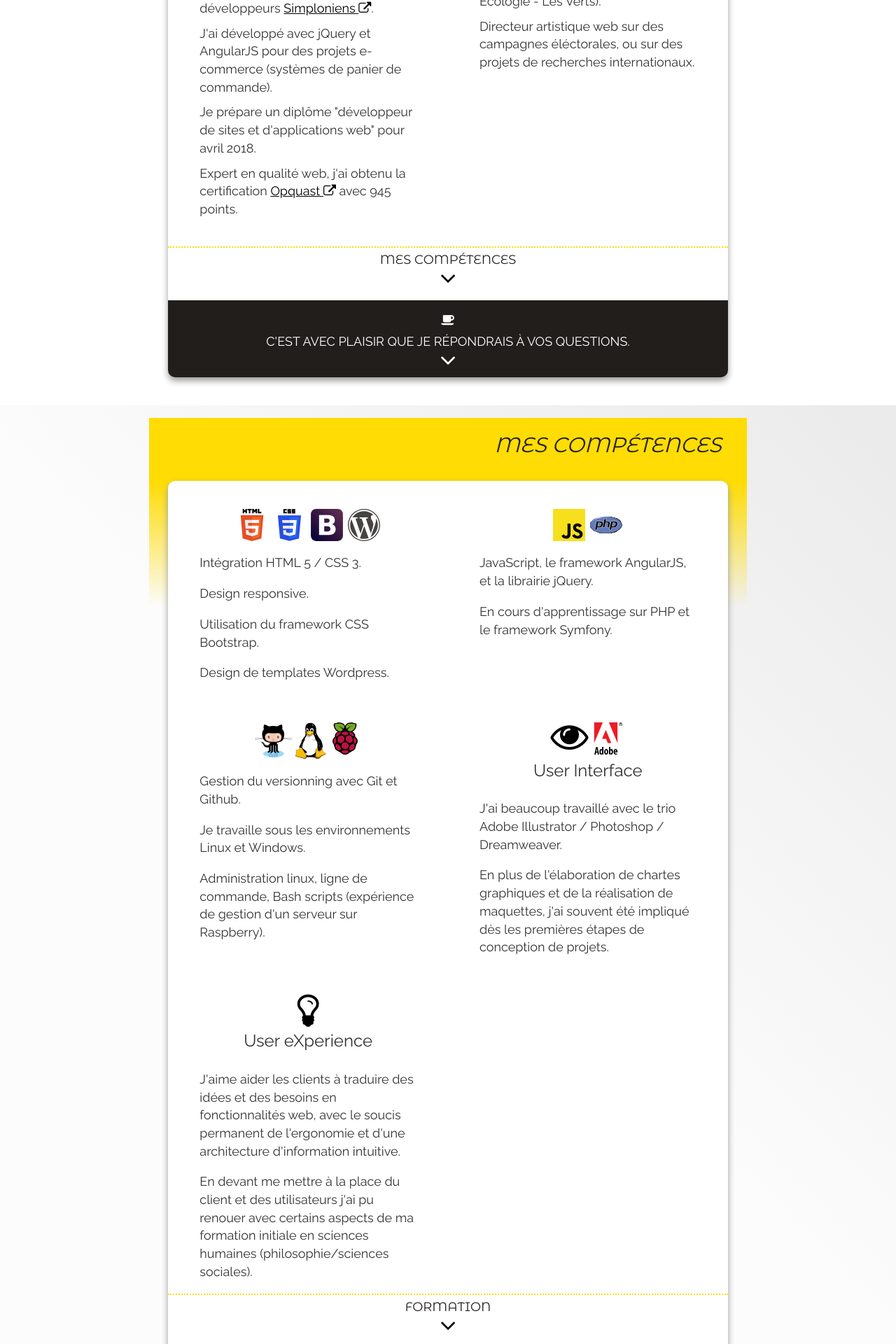
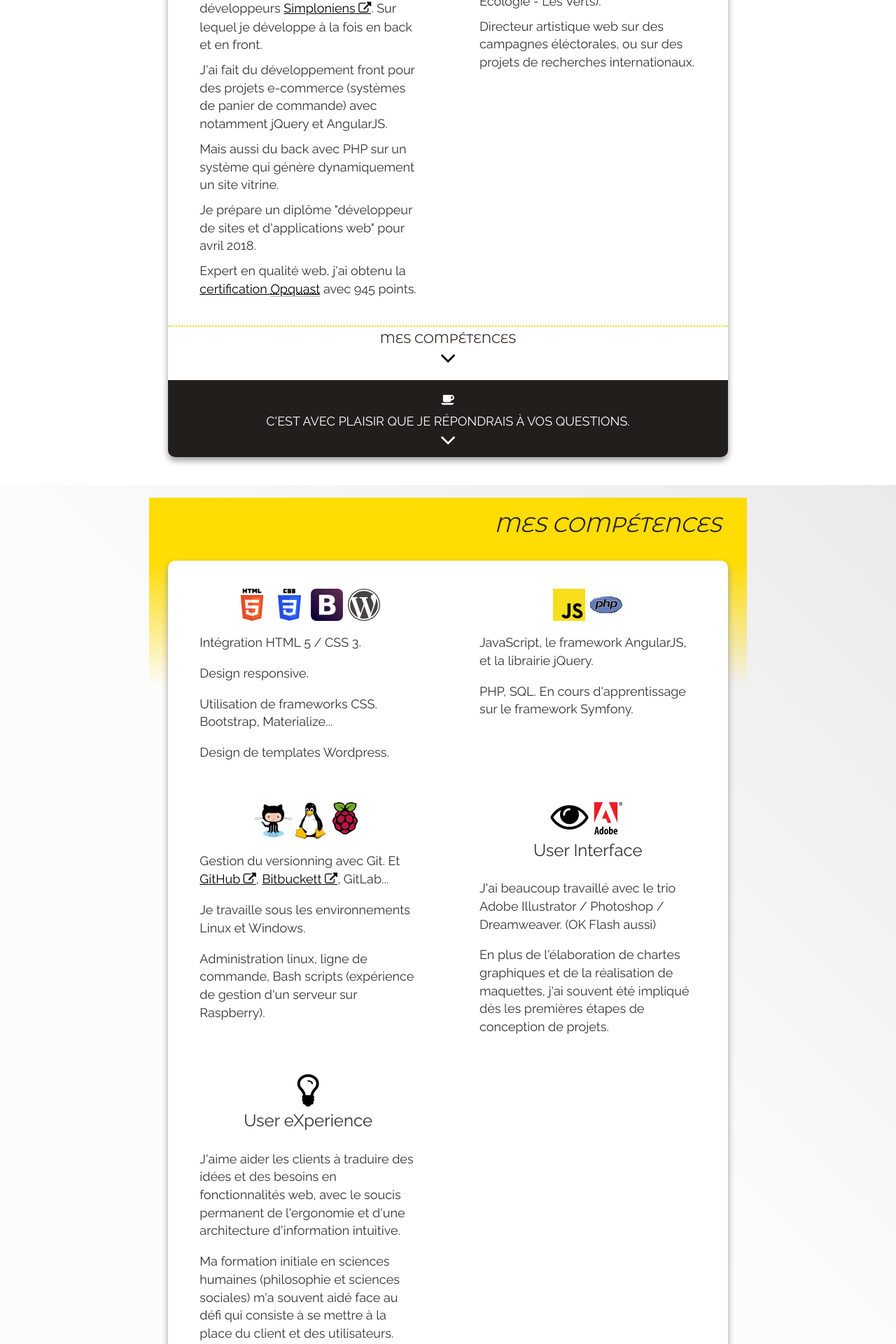
Before and after one commit to albanblanchard/resume, a PHP site: page / in a window 1280 px wide. Shown: the part 1200-3120 px from the top of the page at 70% size. Run offline with PHP 8.4, Linux system fonts and the light colour scheme.

Commit message:
corrections contenus + jquery + css

```diff
--- a/assets/css/master.css
+++ b/assets/css/master.css
@@ -9,8 +9,17 @@ body {
 }
 /*liens*/
 a:link, a:visited { color: #000; text-decoration: underline; transition: all .5s;}
-a:hover, a:active, a:focus {background-color: #221e1b; color: #2BC3CE; }
+a:hover {background-color: #221e1b; color: #2BC3CE; }
 a:link.no-decoration, a:visited.no-decoration, a:hover.no-decoration{text-decoration:none; background-color: transparent;}
+/*ajout icone lien externes*/
+p > a:not( [href^='#'] ):not( [href^='/'] ):after {
+  font-family: 'FontAwesome';
+    content: " \f08e";
+}
+/*hover couleur pour liens internes*/
+p > a[href^='#']:hover, p > a[href^='/']:hover {
+  color: #FFB751;
+}
 /**************************** TITRAILLE ***************************************/
 header h1, header p, #contact h2 {
   font-size: 4rem;
@@ -143,7 +152,7 @@ LAYOUT MODULES de SECTIONS, BANDEAUX TITRES + ENCARTS TEXTE
 /*marge négative pour superposition blocs titres de sections et blocs contenus sections*/
 #about > div:nth-child(2), #skills > div:nth-child(2), #scholarship > div:nth-child(2) {margin: -10em 1.5em 0; }
 
-/*nav section suivante*/
+/*NAVIGATION vers section suivante*/
 section .next-section{font-size: 1em; text-align: center; padding:.5rem; border-top: .2rem dotted #FEDC04; transition: all .5s; }
 section a:link, section a:link .fa-lg  {transition: all .5s;}
 section a:hover .next-section {background-color: #FEDC04;}
@@ -159,13 +168,17 @@ infos complémentaires*/
 #about .row.section-footer:hover, #skills .row.section-footer:hover, #scholarship nav.row:hover {background-color: #000;}
 #scholarship nav.row {border-radius: 1rem; padding: 1rem 0 0 0;transition: all .5s;}
 
+.section-footer h3 {color: #fff; text-transform: uppercase; margin: 1em;}
+.section-footer a:link, .section-footer a:visited, .section-footer a:link .cv-infos { color: #221E1B; transition: all .5s; }
+.section-footer a:hover i {color: #2BC3CE;}
+/* boutons du footer de section formation*/
 .section-footer .cv-infos {padding: 1rem; background-color: #fff; border-radius: 1rem; margin-bottom: .5rem;}
 .section-footer .cv-infos p {margin: 0;}
 .section-footer .cv-infos i {color: #221E1B; text-align: center;  margin: 0;}
-.section-footer h3 {color: #fff; text-transform: uppercase; margin: 1em;}
-.section-footer a:link, .section-footer a:visited, .section-footer a:link .cv-infos { color: #221E1B; transition: all .5s; }
 .section-footer a:hover .cv-infos {color: #2BC3CE; background-color: #000;}
-.section-footer a:hover i {color: #2BC3CE;}
+.section-footer a[href^='#']:hover .cv-infos, .section-footer a[href^='/']:hover .cv-infos, .section-footer a[href^='#']:hover .cv-infos i, .section-footer a[href^='/']:hover .cv-infos i{
+    color: #FFB751;
+}
 
 /*navigation ancre vers ecran contact-footer */
 .section-footer .anchor-down {text-align: center; }
--- a/index.html
+++ b/index.html
@@ -23,7 +23,7 @@
       <div id="mask">
         <div id="logo"><a href="#" class="no-decoration"><img src="assets/img/logo.svg" alt="alban" title="Alban Blanchard - développeur web"/></a></div>
         <div id="hello">
-          <h1>Hello, je m'appelle Alban.</h1>
+          <h1>Hello, je m'appelle Alban.</h1>m
           <p>Je conçois et développe des sites web.</p>
           <p><a id="btn-header" href="#contact" type="button" class="btn btn-warning btn-lg">Et je suis disponible !</a></p>
         </div>
@@ -41,10 +41,11 @@
             <div class="col-sm-6">
               <h3><i class="fa fa-code fa-lg" aria-hidden="true"></i><br/><span>Développeur web</span></h3>
               <p>Aujourd'hui en pleine évolution professsionelle je code à la fois pour le frontend et le backend.</p>
-              <p>Avec un projet en cours, un site communautaire pour les développeurs <a href="https://simplon.co/alumnis/" title="les alumnis de simplon.co">Simploniens <i class="fa fa-external-link" aria-hidden="true"></i></a>.</p>
-              <p>J'ai développé avec jQuery et AngularJS pour des projets e-commerce (systèmes de panier de commande).</p>
-              <p>Je prépare un diplôme "développeur de sites et d'applications web" pour avril 2018. <!--<a href="#scholarship" title="plus de détails ci-dessous dans l'encart formation"><i class="fa fa-info-circle" aria-hidden="true"></i></a>--></p>
-              <p>Expert en qualité web, j'ai obtenu la certification <a href="https://www.opquast.com/" title="opquast, la certification des professionnels du web">Opquast <i class="fa fa-external-link" aria-hidden="true"></i></a> avec 945 points. <!--<a href="#scholarship" title="plus de détails ci-dessous dans l'encart formation"><i class="fa fa-info-circle" aria-hidden="true"></i></a>--></p>
+              <p>Avec un projet en cours, un site communautaire pour les développeurs <a href="https://simplon.co/alumnis/" title="les alumnis de simplon.co">Simploniens</a>. Sur lequel je développe à la fois en back et en front.</p>
+              <p>J'ai fait du développement front pour des projets e-commerce (systèmes de panier de commande) avec notamment jQuery et AngularJS.</p>
+              <p>Mais aussi du back avec PHP sur un système qui génère dynamiquement un site vitrine.</p>
+              <p>Je prépare un diplôme "développeur de sites et d'applications web" pour avril 2018.</p>
+              <p>Expert en qualité web, j'ai obtenu la <a href="#scholarship" title="plus d'infos sur la certification opquast dans l'encart formation">certification <abbr title="Open Quality Standards">Opquast</abbr></a> avec 945 points.</p>
             </div>
             <div class="col-sm-6">
               <h3><i class="fa fa-eye fa-lg" aria-hidden="true"></i><br/><span>Designer</span></h3>
@@ -57,7 +58,7 @@
           </nav></a>
           <nav class="row section-footer"><!-- row section footer / go to contact section -->
             <div class="col-sm-12">
-              <a href="#contact" class="no-decoration">
+              <a href="#contact" class="no-decoration" id="about-footer-anchor">
                 <p class="anchor-down"><i class="fa fa-coffee" aria-hidden="true"></i><br />C'est avec plaisir que je répondrais à vos questions.<br/><i class="fa fa-angle-down fa-lg" aria-hidden="true"></i></p>
               </a>
             </div>
@@ -83,7 +84,7 @@
                 <div class="col-sm-12">
                   <p>Intégration HTML 5 / CSS 3.</p>
                   <p>Design responsive. </p>
-                  <p>Utilisation du framework CSS Bootstrap. </p>
+                  <p>Utilisation de frameworks CSS. Bootstrap, Materialize... </p>
                   <p>Design de templates Wordpress.</p>
                 </div>
               </div>
@@ -98,7 +99,7 @@
               <div class="row">
                 <div class="col-sm-12">
                   <p>JavaScript, le framework AngularJS, et la librairie jQuery.</p>
-                  <p>En cours d'apprentissage sur PHP et le framework Symfony.</p>
+                  <p>PHP, SQL. En cours d'apprentissage sur le framework Symfony.</p>
                 </div>
               </div>
             </div>
@@ -114,7 +115,7 @@
               </div>
               <div class="row">
                 <div class="col-sm-12">
-                  <p>Gestion du versionning avec Git et Github.</p>
+                  <p>Gestion du versionning avec Git. Et <a href="https://github.com/albanblanchard" title="mon GitHub">GitHub</a>, <a href="https://bitbucket.org/albanblanchard/" title="Mon Bitbuckett">Bitbuckett</a>, GitLab...</p>
                   <p>Je travaille sous les environnements Linux et Windows.</p>
                   <p>Administration linux, ligne de commande, Bash scripts (expérience de gestion d'un serveur sur Raspberry).</p>
                 </div>
@@ -129,7 +130,7 @@
               <div class="row">
                 <div class="col-sm-12">
                   <h3>User Interface</h3>
-                  <p>J'ai beaucoup travaillé avec le trio Adobe Illustrator / Photoshop / Dreamweaver.</p>
+                  <p>J'ai beaucoup travaillé avec le trio Adobe Illustrator / Photoshop / Dreamweaver. (OK Flash aussi)</p>
                   <p>En plus de l'élaboration de chartes graphiques et de la réalisation de maquettes, j'ai souvent
                     été impliqué dès les premières étapes de conception de projets.</p>
                   </div>
@@ -146,7 +147,7 @@
                   <div class="col-sm-12">
                     <h3>User eXperience</h3>
                     <p>J'aime aider les clients à traduire des idées et des besoins en fonctionnalités web, avec le soucis permanent de l'ergonomie et d'une architecture d'information intuitive.</p>
-                    <p>En devant me mettre à la place du client et des utilisateurs j'ai pu renouer avec certains aspects de ma formation initiale en sciences humaines (philosophie/sciences sociales).</p>
+                    <p>Ma formation initiale en sciences humaines (philosophie et sciences sociales) m'a souvent aidé face au défi qui consiste à se mettre à la place du client et des utilisateurs.</p>
                   </div>
                 </div>
               </div>
@@ -156,7 +157,7 @@
             </div></a>
             <nav class="row section-footer"><!-- row section footer-->
               <div class="col-sm-12">
-                <a href="#contact" class="no-decoration">
+                <a href="#contact" class="no-decoration" id="skills-footer-anchor">
                   <p class="anchor-down"><i class="fa fa-coffee" aria-hidden="true"></i><br />Non vraiment n'hésitez pas!<br/><i class="fa fa-angle-down fa-lg" aria-hidden="true"></i></p>
                 </a>
               </div>
@@ -176,7 +177,7 @@
               <div class="col-sm-8">
                 <h3>Certification Opquast</h3>
                 <p>«&nbsp;Maîtrise de la qualité en projet Web&nbsp;», niveau expert (945&nbsp;points&nbsp;/1000).</p>
-                <p><a href="https://certificates.opquast.com/certificate/EVM1J7/">Visualiser le certificat sur le site d'Opquast&nbsp;<i class="fa fa-external-link" aria-hidden="true"></i></a>.</p>
+                <p><a href="https://certificates.opquast.com/certificate/EVM1J7/">Visualiser le certificat sur le site d'Opquast</a>.</p>
               </div>
             </div>
 
@@ -187,7 +188,7 @@
               <div class="col-sm-8">
                 <h3> Développeur de sites et d’applications Web</h3>
                 <p>Titre certifié au RNCP Niveau III (passage en avril 2018).</p>
-                <p><a href="#">E2N <i class="fa fa-external-link" aria-hidden="true"></i></a> - Formation labellisée Grande Ecole du Numérique par l’État / Partenaire de <a href="#">Simplon.co <i class="fa fa-external-link" aria-hidden="true"></i></a>.</p>
+                <p><a href="http://formation.novei.fr/">E2N</a> - Formation labellisée Grande Ecole du Numérique par l’État / Partenaire de <a href="https://simplon.co/">Simplon.co</a>.</p>
               </div>
             </div>
 
@@ -197,7 +198,7 @@
               </div>
               <div class="col-sm-8">
                 <h3>Designer multimedia</h3>
-                <p><a href="#">EMC  <i class="fa fa-external-link" aria-hidden="true"></i></a> - 2001-2003 - Formation en alternance.</p>
+                <p><a href="https://www.emc.fr/d/1-digital/formation.html">EMC</a> - 2001-2003 - Formation en alternance.</p>
                 <p>Conception / réalisation multimedia, spécialité infographie.</p>
               </div>
             </div>
@@ -208,7 +209,7 @@
               </div>
               <div class="col-sm-8">
                 <h3>Maîtrise de Philosophie</h3>
-                <p><a href="http://www.paris-sorbonne.fr/rubrique3127">Université Paris IV Sorbonne <i class="fa fa-external-link" aria-hidden="true"></i></a> - 1999.</p>
+                <p><a href="http://www.paris-sorbonne.fr/rubrique3127">Université Paris IV Sorbonne</a> - 1999.</p>
                 <p>Philosophie des sciences sociales.</p>
               </div>
             </div>
@@ -241,7 +242,7 @@
 
                 <nav class="row">
                   <div class="col-sm-12">
-                    <a href="#contact" class="no-decoration">
+                    <a href="#contact" class="no-decoration last">
                       <p class="anchor-down"><i class="fa fa-coffee" aria-hidden="true"></i><br />De toute façon maintenant vous y êtes&nbsp;:<br/><i class="fa fa-angle-down fa-lg" aria-hidden="true"></i></p>
                     </a>
                   </div>
@@ -265,7 +266,7 @@
                 <i class="fa fa-coffee" aria-hidden="true"></i><br/>Envoyez-moi un message&nbsp;!
               </a>
             </div>
-            <a href="#" class="go no-decoration" id="rewind"><nav>
+            <a href="#top" class="go no-decoration" id="rewind"><nav>
               <p><i class="fa fa-angle-up fa-lg" aria-hidden="true"></i><br />rembobiner</p>
             </nav></a>
           </div>
```
Also changed, not shown: assets/js/scripts.js (+23 -21 lines).
